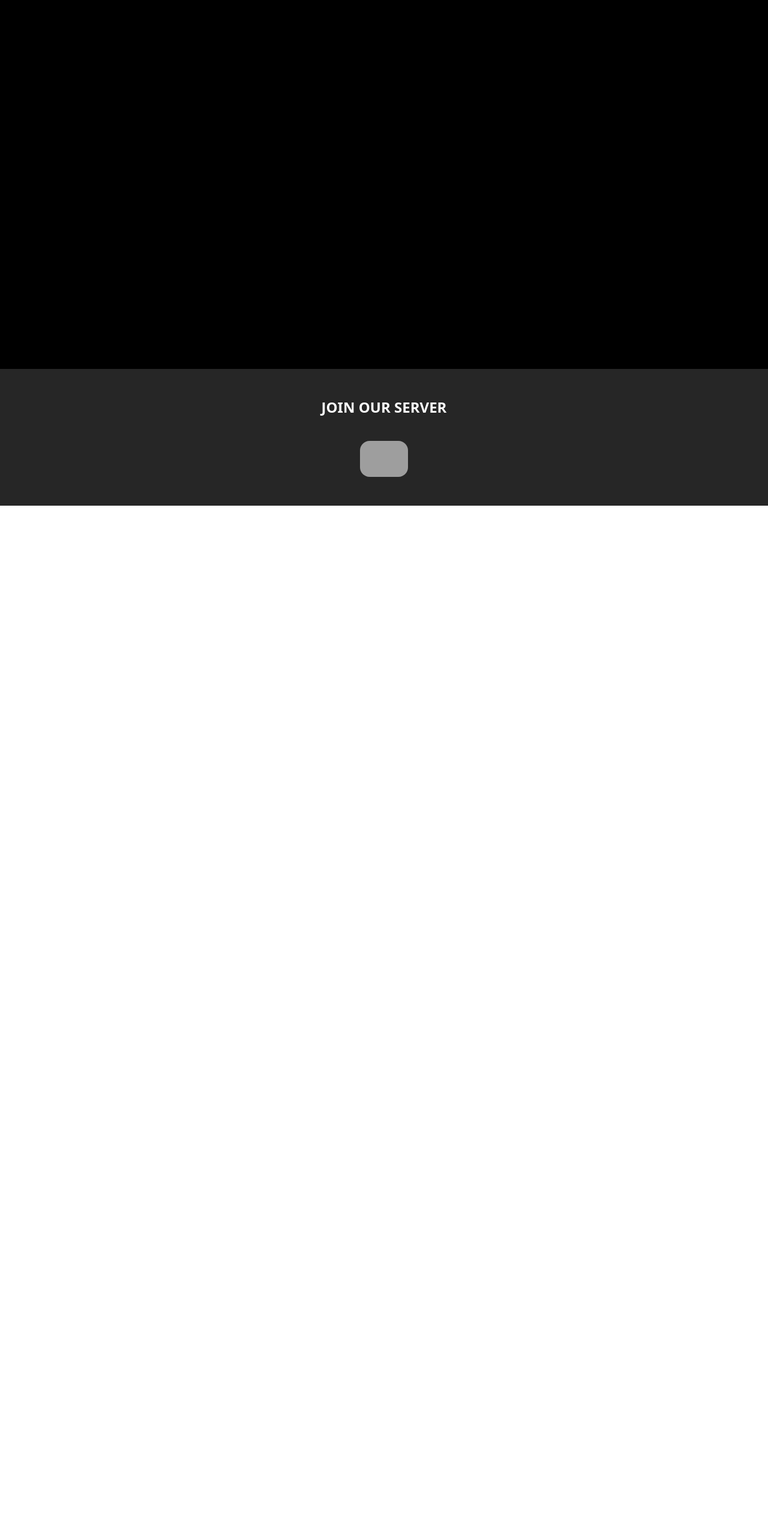
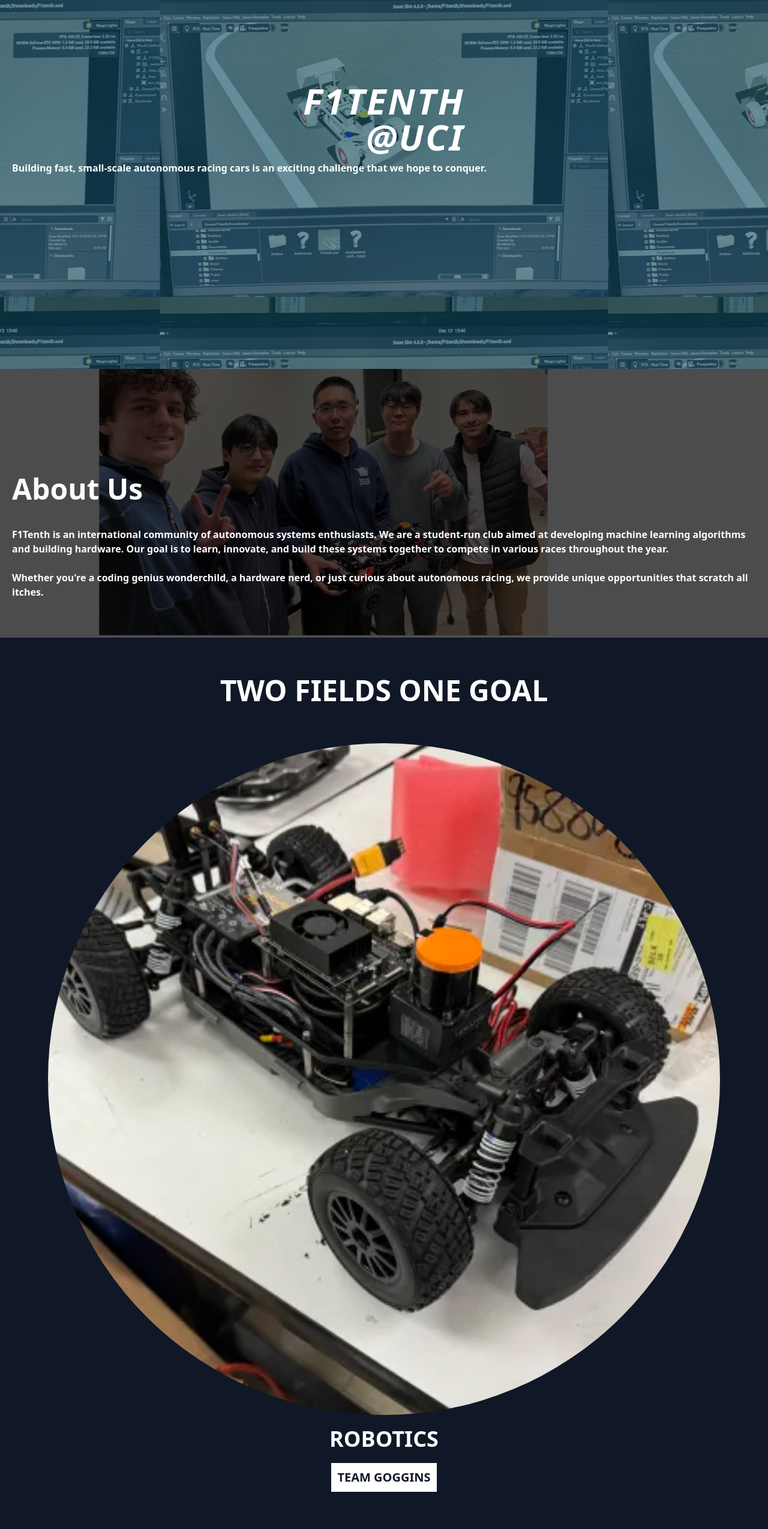
Before and after one commit to uci-f1tenth/uci-f1tenth.github.io, a React (Vite) app: page / in a window 1280 px wide. Shown: the part 185-2734 px from the top of the page at 60% size. Before the commit the page ends 1028 px from the top, so only its background shows below. Built offline with nearby package versions, Linux system fonts and the light colour scheme; grey boxes are pictures that could not be loaded.

Commit message:
feat: home page (mobile view)

```diff
--- a/src/components/Home.tsx
+++ b/src/components/Home.tsx
@@ -1,6 +1,75 @@
+import { Link } from "react-router-dom";
+
 export default function Home() {
   return (
-    <div className="bg-black min-h-dvh">
+    <div className="w-full flex flex-col items-center">
+      {/* landing view */}
+      <div className="relative w-full min-h-dvh flex flex-col items-center justify-center bg-[url(/assets/IMG_0145.webp)] bg-center">
+        {/* opaque filter */}
+        <div className="absolute inset-0 bg-cyan-900 opacity-60" />
+        {/* text */}
+        <div className="w-full z-10 flex flex-col gap-2.5 items-center px-5 py-2.5">
+          <h1 className="font-black italic text-6xl tracking-wider text-right text-white">F1TENTH<br />@UCI</h1>
+          <p className="w-full font-semibold text-white">Building fast, <a href="https://www.youtube.com/watch?v=lbP01VaWrVU">small-scale autonomous racing cars</a> is an exciting challenge that we hope to conquer.</p>
+        </div>
+      </div>
+      {/* about us */}
+      <div className="relative w-full flex flex-col gap-10 justify-center px-5 pt-44 pb-16">
+        {/* background picture */}
+        <img src="/assets/IMG_0322.webp" alt="team" className="absolute -z-10 h-full scale-125 overflow-visible object-cover bottom-15 left-60" />
+        {/* opaque filter */}
+        <div className="absolute inset-0 bg-black opacity-70" />
+        {/* text */}
+        <h2 className="z-10 font-black text-5xl text-white">About Us</h2>
+        <p className="z-10 w-full font-semibold text-white">
+          F1Tenth is an international community of autonomous systems enthusiasts.
+          We are a student-run club aimed at developing machine learning algorithms
+          and building hardware. Our goal is to learn, innovate, and build these
+          systems together to compete in various races throughout the year.
+          <br />
+          <br />
+          Whether you're a coding genius wonderchild, a hardware nerd, or just
+          curious about autonomous racing, we provide unique opportunities that
+          scratch all itches.
+        </p>
+      </div>
+      {/* fields */}
+      <div className="w-full flex flex-col gap-16 items-center py-16 bg-gray-900">
+        <h2 className="font-black text-5xl text-center uppercase text-white">TWO FIELDS ONE GOAL</h2>
+        {/* windows */}
+        <div className="w-full flex flex-col gap-16 px-20">
+          <div className="w-full flex flex-col gap-5 items-center">
+            <img src="/assets/IMG_0064.webp" alt="car" className="w-full aspect-square object-cover rounded-full" />
+            <h3 className="font-extrabold text-4xl text-white uppercase">ROBOTICS</h3>
+            <Link to="/robotics">
+              <h4 className="p-2.5 font-black text-xl uppercase bg-white text-gray-900">TEAM GOGGINS</h4>
+            </Link>
+          </div>
+          <div className="w-full flex flex-col gap-5 items-center">
+            <img src="/assets/IMG_0394.webp" alt="car" className="w-full aspect-square object-cover rounded-full" />
+            <h3 className="font-extrabold text-4xl text-white uppercase">AI/RL</h3>
+            <Link to="/robotics">
+              <h4 className="p-2.5 font-black text-xl uppercase bg-white text-gray-900">TEAM ARNOLD</h4>
+            </Link>
+          </div>
+        </div>
+      </div>
+      {/* gallery */}
+      <div className="w-full flex flex-col items-center">
+        <img src="/assets/IMG_0382.webp" alt="simulation" className="w-full" />
+        <img src="/assets/2d740d7e110c66f2bda244443d41a0c5.webp" alt="computer surgery" className="w-full" />
+        <img src="/assets/IMG_0061.webp" alt="card" className="w-full" />
+      </div>
+      {/* contact */}
+      <div className="w-full flex flex-col items-center px-5 py-32 bg-[url(/assets/Screenshot_2025-02-05_at_6.03.01_PM.webp)] bg-cover bg-center">
+        <div className="w-full flex flex-col items-center gap-5">
+          <h2 className="font-black text-5xl uppercase">INTERESTED?</h2>
+          <p className="font-black text-xl text-center">Meetings every Monday & Wednesday 5:00 - 6:00pm, DBH 1423 / ICF 183</p>
+          <a href="mailto:f1tenth@uci.edu" className="p-2.5 bg-cyan-300">
+            <p className="font-black text-xl uppercase text-white">GET IN CONTACT</p>
+          </a>
+        </div>
+      </div>
     </div>
   )
 }
--- a/src/components/Layout.tsx
+++ b/src/components/Layout.tsx
@@ -63,7 +63,7 @@
 
 export default function Layout({ children }: { children: ReactNode }) {
   return (
-    <div className="relative w-full">
+    <div className="relative w-full font-sans">
       { Header() }
       <main className="absolute top-0 w-full flex flex-col">
         { children }
```
